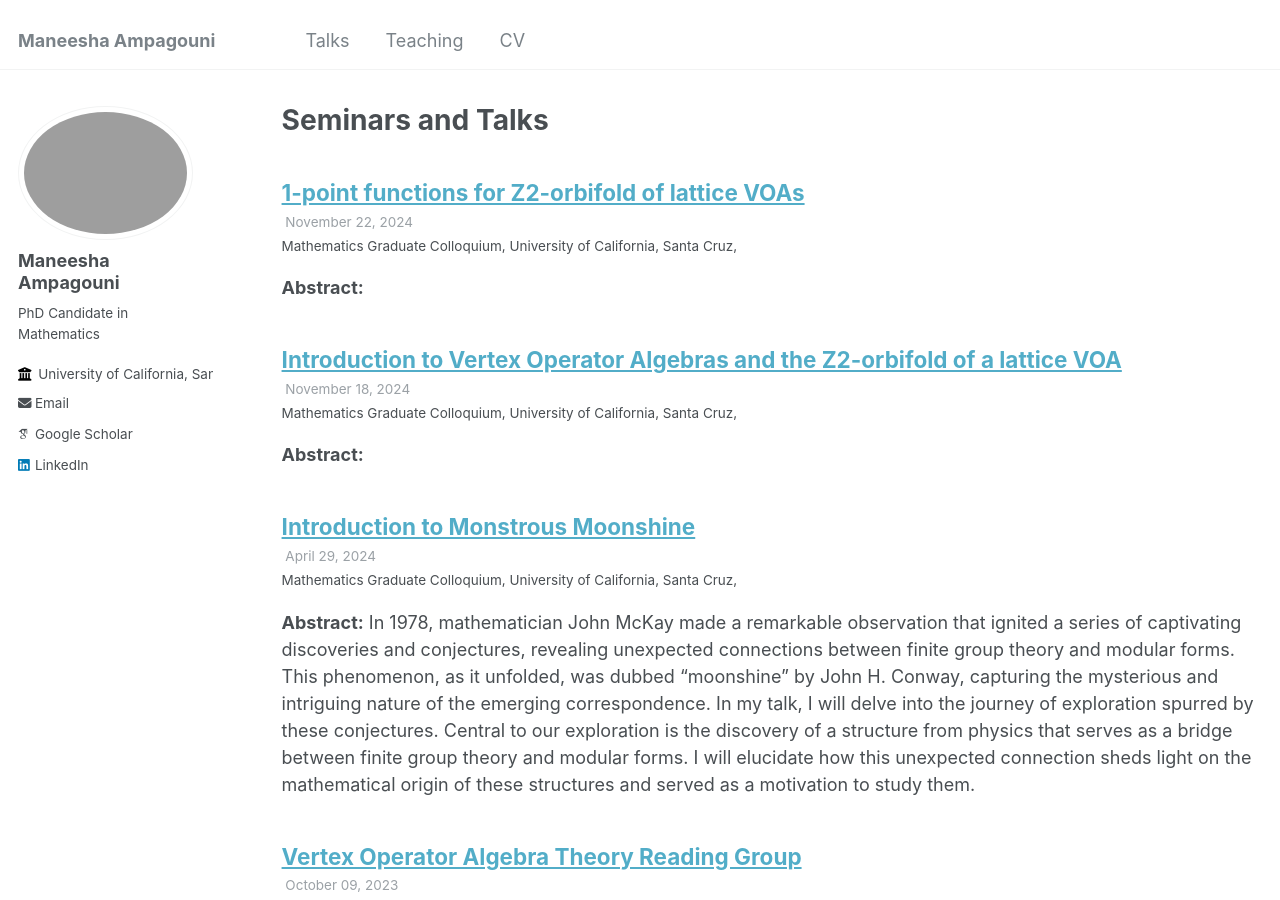
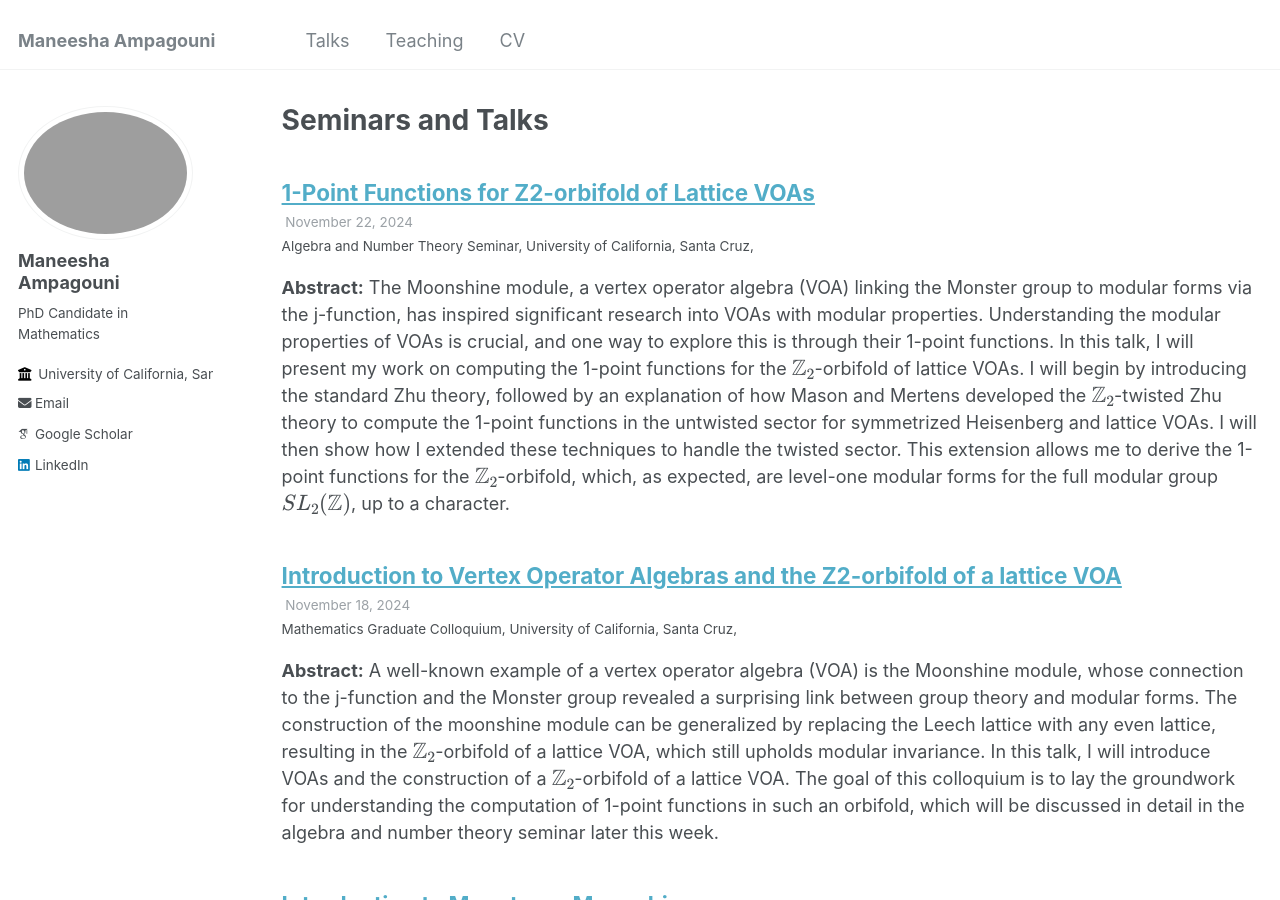
Before and after one commit to ManeeshaAmpagouni/maneeshaampagouni.github.io, a Jekyll site: the page built from _pages/talks.html, in a window 1280 px wide and 900 px high. Built offline with Jekyll 4.4.1, drawn with Linux system fonts in a browser that asks for light colours; some web fonts are replaced.

Commit message:
Talk update

```diff
--- a/_talks/1-point functions.md
+++ b/_talks/1-point functions.md
@@ -1,7 +1,7 @@
 ---
-title: "1-point functions for Z2-orbifold of lattice VOAs"
+title: "1-Point Functions for Z2-orbifold of Lattice VOAs"
 collection: talks
-type: "Mathematics Graduate Colloquium"
+type: "Algebra and Number Theory Seminar"
 permalink: /talks/1-point functions
 venue: "University of California, Santa Cruz"
 date: 2024-11-22
@@ -9,5 +9,4 @@ date: 2024-11-22
 ---
 
 **Abstract:**
-
 The Moonshine module, a vertex operator algebra (VOA) linking the Monster group to modular forms via the j-function, has inspired significant research into VOAs with modular properties. Understanding the modular properties of VOAs is crucial, and one way to explore this is through their 1-point functions. In this talk, I will present my work on computing the 1-point functions for the $\mathbb{Z}_2$-orbifold of lattice VOAs. I will begin by introducing the standard Zhu theory, followed by an explanation of how Mason and Mertens developed the $\mathbb{Z}_2$-twisted Zhu theory to compute the 1-point functions in the untwisted sector for symmetrized Heisenberg and lattice VOAs. I will then show how I extended these techniques to handle the twisted sector. This extension allows me to derive the 1-point functions for the $\mathbb{Z}_2$-orbifold, which, as expected, are level-one modular forms for the full modular group $SL_2(\mathbb{Z})$, up to a character.
```
Also changed, not shown: _talks/Z2-orbifold.md (+0 -1 lines).
